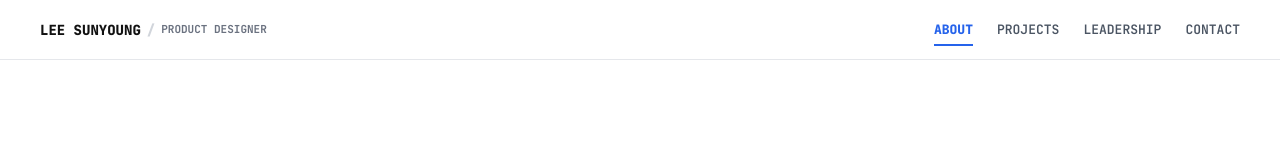
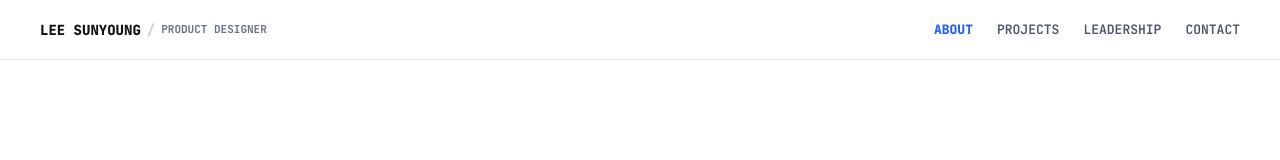
Before and after one commit to mobius38/sylee-portfolio, a React (Vite) app: page / in a window 1280 px wide. Shown: the top 160 px of the page. Built offline with nearby package versions, Linux system fonts and the light colour scheme; the HTML template or start-up script is replaced by a standard one.

Commit message:
style: GnbHeader 메뉴 활성 상태의 파란 밑줄을 제거하고 스크롤 진행 바와 단일화하여 이중선 겹침 노이즈 완벽 해결

```diff
--- a/src/components/layout/GnbHeader.tsx
+++ b/src/components/layout/GnbHeader.tsx
@@ -96,18 +96,6 @@ export function GnbHeader({ w }: { w: number }) {
               }}
             >
               {item.label}
-              {isActive && (
-                <span
-                  style={{
-                    position: "absolute",
-                    bottom: "-2px",
-                    left: 0,
-                    right: 0,
-                    height: "2px",
-                    backgroundColor: "#2563EB",
-                  }}
-                />
-              )}
             </a>
           );
         })}
```
